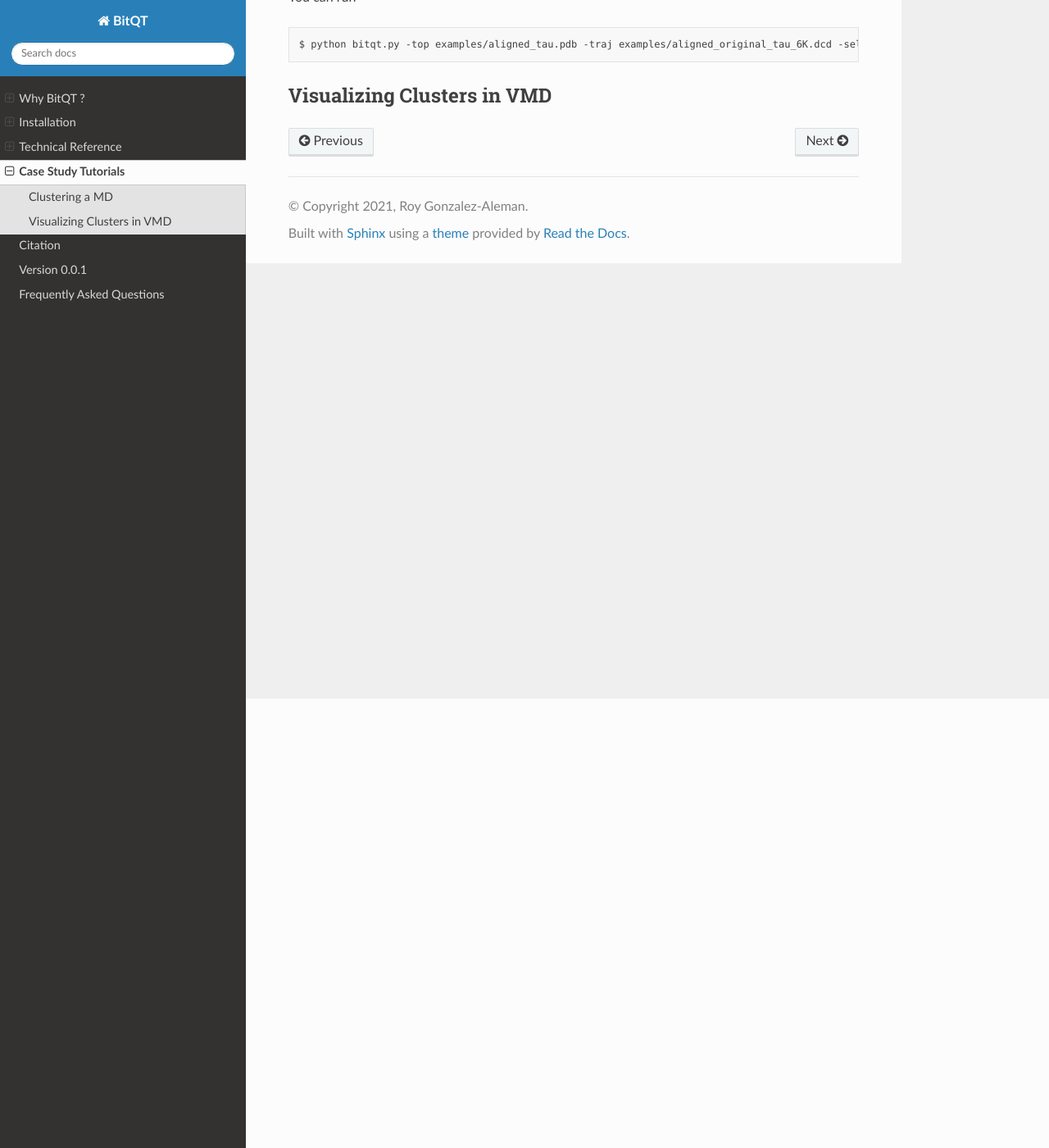
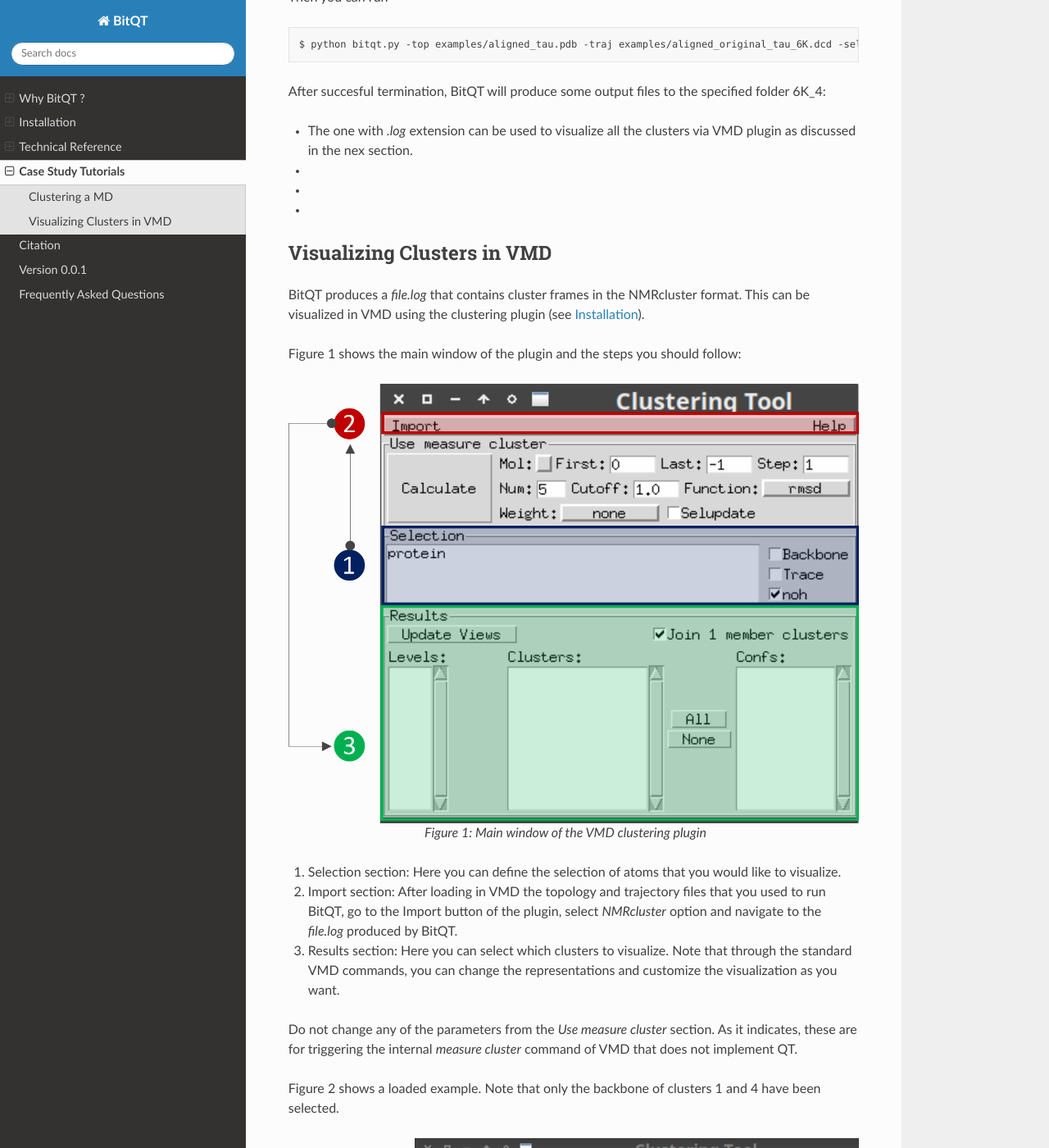
Before and after one commit to LQCT/BitQT, a Sphinx documentation site: the page built from docs/source/tutorial.rst, in a window 1280 px wide and 1400 px high, scrolled down 548 px. Shown: the whole window at 82% size. Built offline with Sphinx 7.4.7 and the Read the Docs theme 2.0.0, drawn with Linux system fonts in a browser that asks for light colours; some of the changed text lies outside the part shown.

Commit message:
updating documentation

```diff
--- a/docs/source/installation.rst
+++ b/docs/source/installation.rst
@@ -1,3 +1,5 @@
+.. _installation:
+
 Installation
 ============
 There are some easy-to-install dependencies you must have before running BitQT.
--- a/docs/source/tutorial.rst
+++ b/docs/source/tutorial.rst
@@ -12,15 +12,51 @@
           we have used in this example
 
 As we already mentioned, the only required argument for BitQT is the trajectory file. We will use
-the binary dcd file *aligned_original_tau_6K.dcd*. As this file does not contain topological information,
-it is necessarty to pass the -top argument to BitQT with an appropiate topology file. In our case, the topology
-will be the PDB formatted file *aligned_tau.pdb*.
+the binary dcd file *aligned_original_tau_6K.dcd*. As this file does not contain any topological information,
+it is necessarty to pass the **-top** argument to BitQT with an appropiate topology file. In this case, we will be using
+the PDB formatted file *aligned_tau.pdb*.
 
-You can run ::
+Then you can run ::
 
   $ python bitqt.py -top examples/aligned_tau.pdb -traj examples/aligned_original_tau_6K.dcd -sel all -cutoff 4 -odir 6K_4
 
+After succesful termination, BitQT will produce some output files to the specified folder 6K_4:
+
+- The one with *.log* extension can be used to visualize all the clusters via VMD plugin as discussed in the nex section.
+-
+-
+-
 
 
 Visualizing Clusters in VMD
 ---------------------------
+BitQT produces a *file.log* that contains cluster frames in the NMRcluster format. This
+can be visualized in VMD using the clustering plugin (see :ref:`installation`).
+
+Figure 1 shows the main window of the plugin and the steps you should follow:
+
+.. figure :: _static/clustering_plugin.png
+   :align: center
+
+   Figure 1: Main window of the VMD clustering plugin
+
+
+1. Selection section: Here you can define the selection of atoms that you would like to visualize.
+
+2. Import section: After loading in VMD the topology and trajectory files that you used to run BitQT,
+   go to the Import button of the plugin, select *NMRcluster* option and navigate to the
+   *file.log* produced by BitQT.
+
+3. Results section: Here you can select which clusters to visualize. Note that through
+   the standard VMD commands, you can change the representations and customize the visualization as you want.
+
+Do not change any of the parameters from the *Use measure cluster* section. As it indicates, these are for
+triggering the internal *measure cluster* command of VMD that does not implement QT.
+
+
+Figure 2 shows a loaded example. Note that only the backbone of clusters 1 and 4 have been selected.
+
+.. figure :: _static/clustering_plugin2.png
+   :align: right
+
+   Figure 2: Visualization example
```
Also changed, not shown: docs/source/_static/clustering_plugin.png (added), docs/source/_static/clustering_plugin2.png (added), 11 other files.
